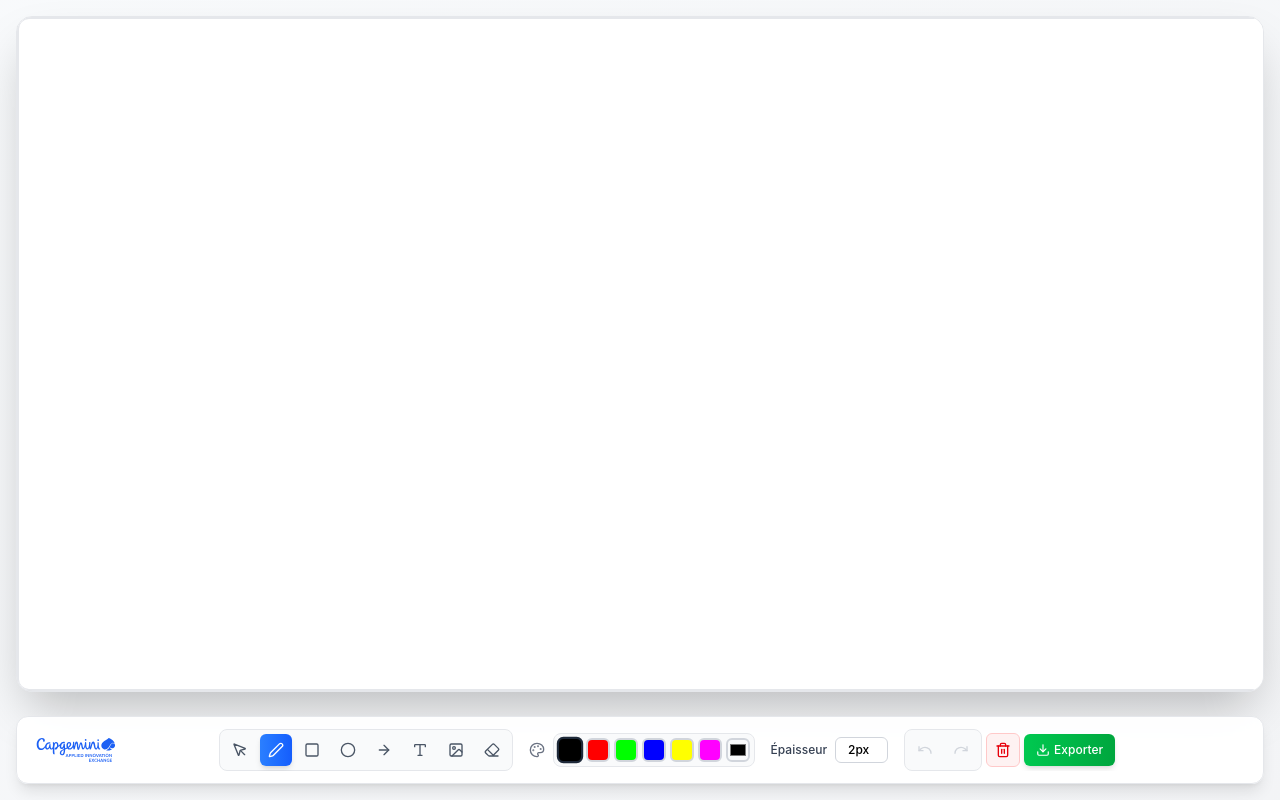
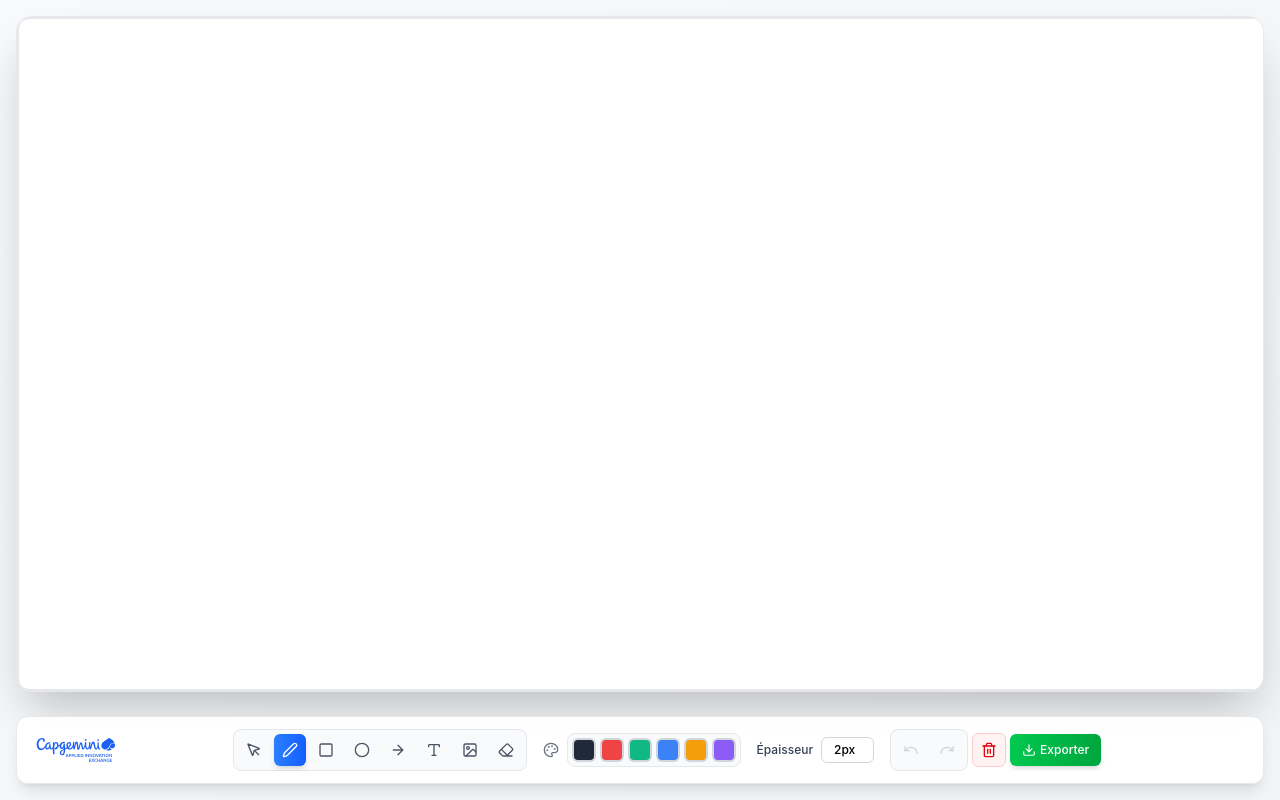
Before and after one commit to NantesAIE/DrawMyApp, a React (Vite) app: page / in a window 1280 px wide. Built offline with nearby package versions, Linux system fonts and the light colour scheme.

Commit message:
Modernisation des couleurs

```diff
--- a/src/components/Toolbar.tsx
+++ b/src/components/Toolbar.tsx
@@ -43,9 +43,9 @@ const tools: { tool: DrawingTool; icon: React.ReactNode; label: string }[] = [
 ];
 
 const colors = [
-  '#000000', '#FF0000', '#00FF00', '#0000FF',
-  '#FFFF00', '#FF00FF', '#00FFFF', '#FFA500',
-  '#800080', '#008000', '#800000', '#000080'
+  '#1F2937', '#EF4444', '#10B981', '#3B82F6',
+  '#F59E0B', '#8B5CF6', '#06B6D4', '#F97316',
+  '#EC4899', '#84CC16', '#6366F1', '#14B8A6'
 ];
 
 const widths = [1, 2, 4, 6, 8, 12];
@@ -117,13 +117,13 @@ export const Toolbar: React.FC<ToolbarProps> = ({
                     title={`Couleur: ${color}`}
                   />
                 ))}
-                <input
+                {/* <input
                   type="color"
                   value={currentColor}
                   onChange={(e) => onColorChange(e.target.value)}
                   className="w-6 h-6 rounded-md border-2 border-gray-300 cursor-pointer"
                   title="Couleur personnalisée"
-                />
+                /> */}
               </div>
             </div>
 
```
